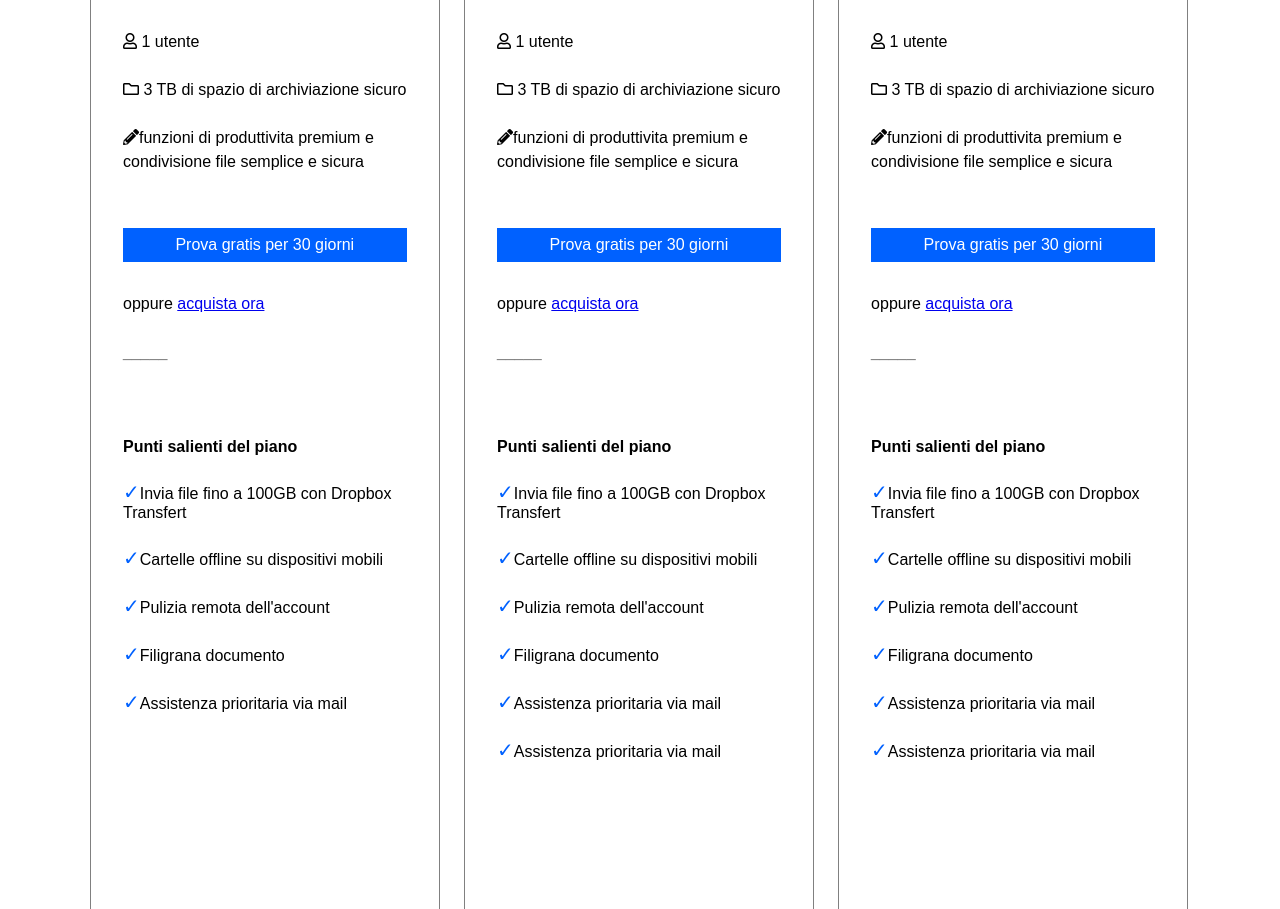
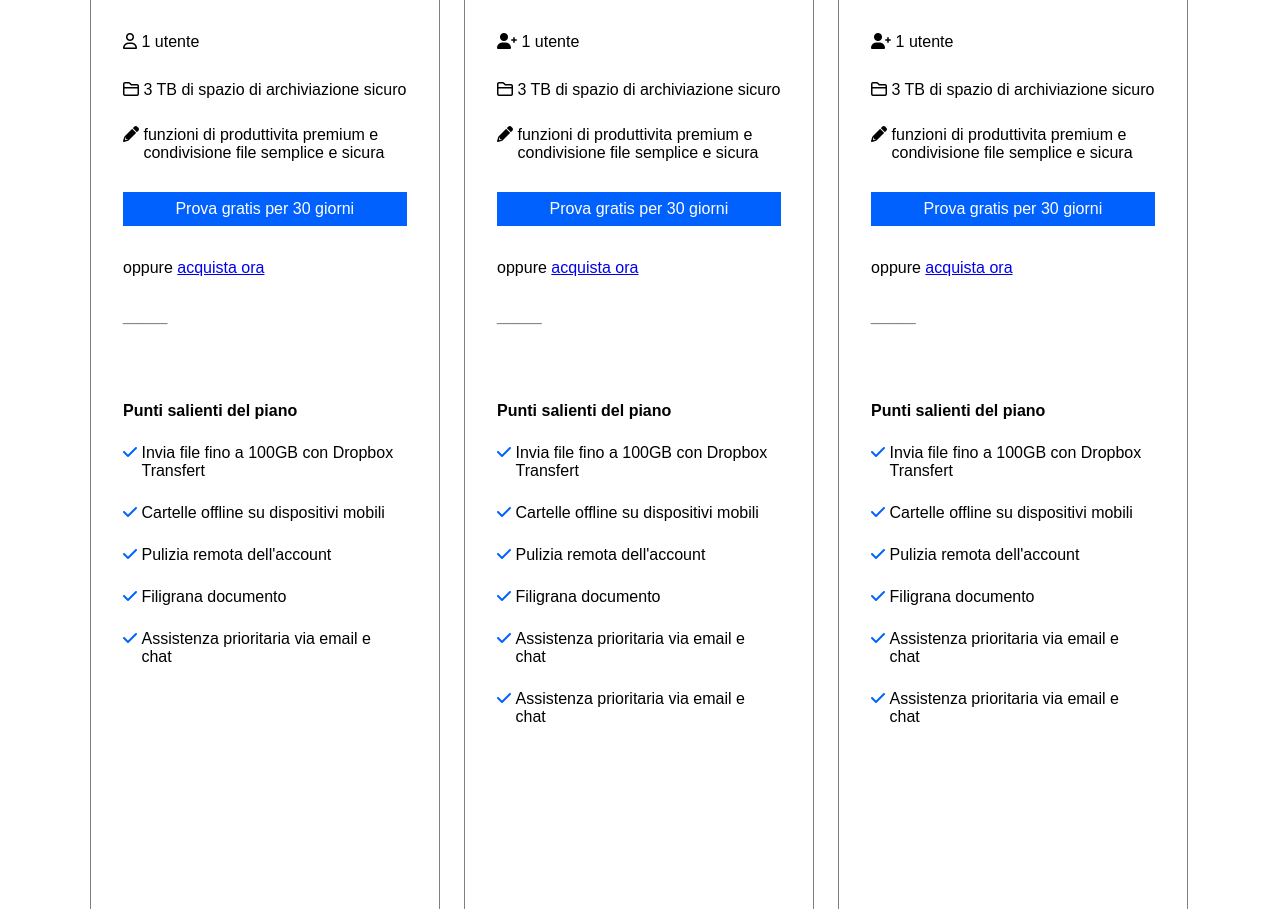
Before and after one commit to MuraFederico/htmlcss-dropbox, a plain HTML site: page index.html in a window 1280 px wide. Shown: the part 1500-2409 px from the top of the page. Drawn offline with Linux system fonts and the light colour scheme.

Commit message:
cambiamenti finali

```diff
--- a/css/style.css
+++ b/css/style.css
@@ -251,6 +251,11 @@ h2{
     margin-bottom: 50px;
 }
 
+.wrap{
+    vertical-align: top;
+    width: calc(100% - 30px);
+}
+
 .card-content p{
     padding-bottom: 1.5em;
 }
@@ -277,13 +282,10 @@ p a:visited{
     margin-top: 1.5em;
     list-style: none;
     vertical-align: top;
-    display: inline-block;
 }
 
-.card-content li::before{
-    content: "\2713";
+.check-blue{
     color: #0061FF;
-    font-size: 20px;
 }
 
 .card-wide{
--- a/index.html
+++ b/index.html
@@ -7,8 +7,7 @@
 
     <title>not Dropbox</title>
     <link rel="stylesheet" href="css/style.css">
-    <link rel="stylesheet" href="https://cdnjs.cloudflare.com/ajax/libs/font-awesome/5.15.4/css/all.min.css" integrity="sha512-1ycn6IcaQQ40/MKBW2W4Rhis/DbILU74C1vSrLJxCq57o941Ym01SwNsOMqvEBFlcgUa6xLiPY/NS5R+E6ztJQ==" crossorigin="anonymous" referrerpolicy="no-referrer" />
-</head>
+    <link rel="stylesheet" href="https://cdnjs.cloudflare.com/ajax/libs/font-awesome/6.0.0-beta2/css/all.min.css" integrity="sha512-YWzhKL2whUzgiheMoBFwW8CKV4qpHQAEuvilg9FAn5VJUDwKZZxkJNuGM4XkWuk94WCrrwslk8yWNGmY1EduTA==" crossorigin="anonymous" referrerpolicy="no-referrer"></head>
 
 <body>
 
@@ -100,7 +99,15 @@
 
                         <p><i class="far fa-folder"></i> 3 TB di spazio di archiviazione sicuro</p>
 
-                        <p><i class="fas fa-pencil-alt"></i>funzioni di produttivita premium e condivisione file semplice e sicura</p>
+                        <div class="inline-block">
+                            <i class="fas fa-pencil-alt"></i>
+                        </div>
+
+                        <div class="wrap inline-block">
+                            funzioni di produttivita premium e condivisione file semplice e sicura
+                        </div>
+
+
 
                         <a href="#!" class="btn btn-blue">Prova gratis per 30 giorni</a>
 
@@ -111,18 +118,33 @@
                         <h4>Punti salienti del piano</h4>
 
                         <ul>
-                            <li>Invia file fino a 100GB con Dropbox Transfert</li>
-                            <li>Cartelle offline su dispositivi mobili</li>
-                            <li>Pulizia remota dell'account</li>
-                            <li>Filigrana documento</li>
-                            <li>Assistenza prioritaria via mail</li>
+                            <li>
+                                <div class="check-blue inline-block"><i class="fas fa-check blue"></i></div>
+                                <div class="wrap inline-block">Invia file fino a 100GB con Dropbox Transfert</div>
+                            </li>
+                            <li>
+                                <div class="check-blue inline-block"><i class="fas fa-check blue"></i></div>
+                                <div class="wrap inline-block">Cartelle offline su dispositivi mobili</div>
+                            </li>
+                            <li>
+                                <div class="check-blue inline-block"><i class="fas fa-check blue"></i></div>
+                                <div class="wrap inline-block">Pulizia remota dell'account</div>
+                            </li>
+                            <li>
+                                <div class="check-blue inline-block"><i class="fas fa-check blue"></i></div>
+                                <div class="wrap inline-block">Filigrana documento</div>
+                            </li>
+                            <li>
+                                <div class="check-blue inline-block"><i class="fas fa-check blue"></i></div>
+                                <div class="wrap inline-block">Assistenza prioritaria via email e chat</div>
+                            </li>
                         </ul>
                     </div>
                 </div>
 
                 <div class="card-long inline-block">
                     <div class="card-title">
-                        <p><i class="fas fa-building"></i> Team</p>
+                        <p><i class="fa-regular fa-building"></i> Team</p>
                     </div>
                     <div class="card-content">
 
@@ -132,11 +154,19 @@
 
                         <p class="conditions">/mese</p>
 
-                        <p><i class="far fa-user"></i> 1 utente</p>
+                        <p><i class="fa-solid fa-user-plus"></i> 1 utente</p>
 
                         <p><i class="far fa-folder"></i> 3 TB di spazio di archiviazione sicuro</p>
 
-                        <p><i class="fas fa-pencil-alt"></i>funzioni di produttivita premium e condivisione file semplice e sicura</p>
+                        <div class="inline-block">
+                            <i class="fas fa-pencil-alt"></i>
+                        </div>
+
+                        <div class="wrap inline-block">
+                            funzioni di produttivita premium e condivisione file semplice e sicura
+                        </div>
+
+
 
                         <a href="#!" class="btn btn-blue">Prova gratis per 30 giorni</a>
 
@@ -147,19 +177,37 @@
                         <h4>Punti salienti del piano</h4>
 
                         <ul>
-                            <li>Invia file fino a 100GB con Dropbox Transfert</li>
-                            <li>Cartelle offline su dispositivi mobili</li>
-                            <li>Pulizia remota dell'account</li>
-                            <li>Filigrana documento</li>
-                            <li>Assistenza prioritaria via mail</li>
-                            <li>Assistenza prioritaria via mail</li>
+                            <li>
+                                <div class="check-blue inline-block"><i class="fas fa-check blue"></i></div>
+                                <div class="wrap inline-block">Invia file fino a 100GB con Dropbox Transfert</div>
+                            </li>
+                            <li>
+                                <div class="check-blue inline-block"><i class="fas fa-check blue"></i></div>
+                                <div class="wrap inline-block">Cartelle offline su dispositivi mobili</div>
+                            </li>
+                            <li>
+                                <div class="check-blue inline-block"><i class="fas fa-check blue"></i></div>
+                                <div class="wrap inline-block">Pulizia remota dell'account</div>
+                            </li>
+                            <li>
+                                <div class="check-blue inline-block"><i class="fas fa-check blue"></i></div>
+                                <div class="wrap inline-block">Filigrana documento</div>
+                            </li>
+                            <li>
+                                <div class="check-blue inline-block"><i class="fas fa-check blue"></i></div>
+                                <div class="wrap inline-block">Assistenza prioritaria via email e chat</div>
+                            </li>
+                            <li>
+                                <div class="check-blue inline-block"><i class="fas fa-check blue"></i></div>
+                                <div class="wrap inline-block">Assistenza prioritaria via email e chat</div>
+                            </li>
                         </ul>
                     </div>
                 </div>
 
                 <div class="card-long inline-block">
                     <div class="card-title">
-                        <p><i class="fas fa-building"></i> Team</p>
+                        <p><i class="fa-regular fa-building"></i> Team</p>
                     </div>
                     <div class="card-content">
 
@@ -169,11 +217,19 @@
 
                         <p class="conditions">/mese</p>
 
-                        <p><i class="far fa-user"></i> 1 utente</p>
+                        <p><i class="fa-solid fa-user-plus"></i> 1 utente</p>
 
                         <p><i class="far fa-folder"></i> 3 TB di spazio di archiviazione sicuro</p>
 
-                        <p><i class="fas fa-pencil-alt"></i>funzioni di produttivita premium e condivisione file semplice e sicura</p>
+                        <div class="inline-block">
+                            <i class="fas fa-pencil-alt"></i>
+                        </div>
+
+                        <div class="wrap inline-block">
+                            funzioni di produttivita premium e condivisione file semplice e sicura
+                        </div>
+
+
 
                         <a href="#!" class="btn btn-blue">Prova gratis per 30 giorni</a>
 
@@ -184,12 +240,30 @@
                         <h4>Punti salienti del piano</h4>
 
                         <ul>
-                            <li>Invia file fino a 100GB con Dropbox Transfert</li>
-                            <li>Cartelle offline su dispositivi mobili</li>
-                            <li>Pulizia remota dell'account</li>
-                            <li>Filigrana documento</li>
-                            <li>Assistenza prioritaria via mail</li>
-                            <li>Assistenza prioritaria via mail</li>
+                            <li>
+                                <div class="check-blue inline-block"><i class="fas fa-check blue"></i></div>
+                                <div class="wrap inline-block">Invia file fino a 100GB con Dropbox Transfert</div>
+                            </li>
+                            <li>
+                                <div class="check-blue inline-block"><i class="fas fa-check blue"></i></div>
+                                <div class="wrap inline-block">Cartelle offline su dispositivi mobili</div>
+                            </li>
+                            <li>
+                                <div class="check-blue inline-block"><i class="fas fa-check blue"></i></div>
+                                <div class="wrap inline-block">Pulizia remota dell'account</div>
+                            </li>
+                            <li>
+                                <div class="check-blue inline-block"><i class="fas fa-check blue"></i></div>
+                                <div class="wrap inline-block">Filigrana documento</div>
+                            </li>
+                            <li>
+                                <div class="check-blue inline-block"><i class="fas fa-check blue"></i></div>
+                                <div class="wrap inline-block">Assistenza prioritaria via email e chat</div>
+                            </li>
+                            <li>
+                                <div class="check-blue inline-block"><i class="fas fa-check blue"></i></div>
+                                <div class="wrap inline-block">Assistenza prioritaria via email e chat</div>
+                            </li>
                         </ul>
                     </div>
                 </div>
```
